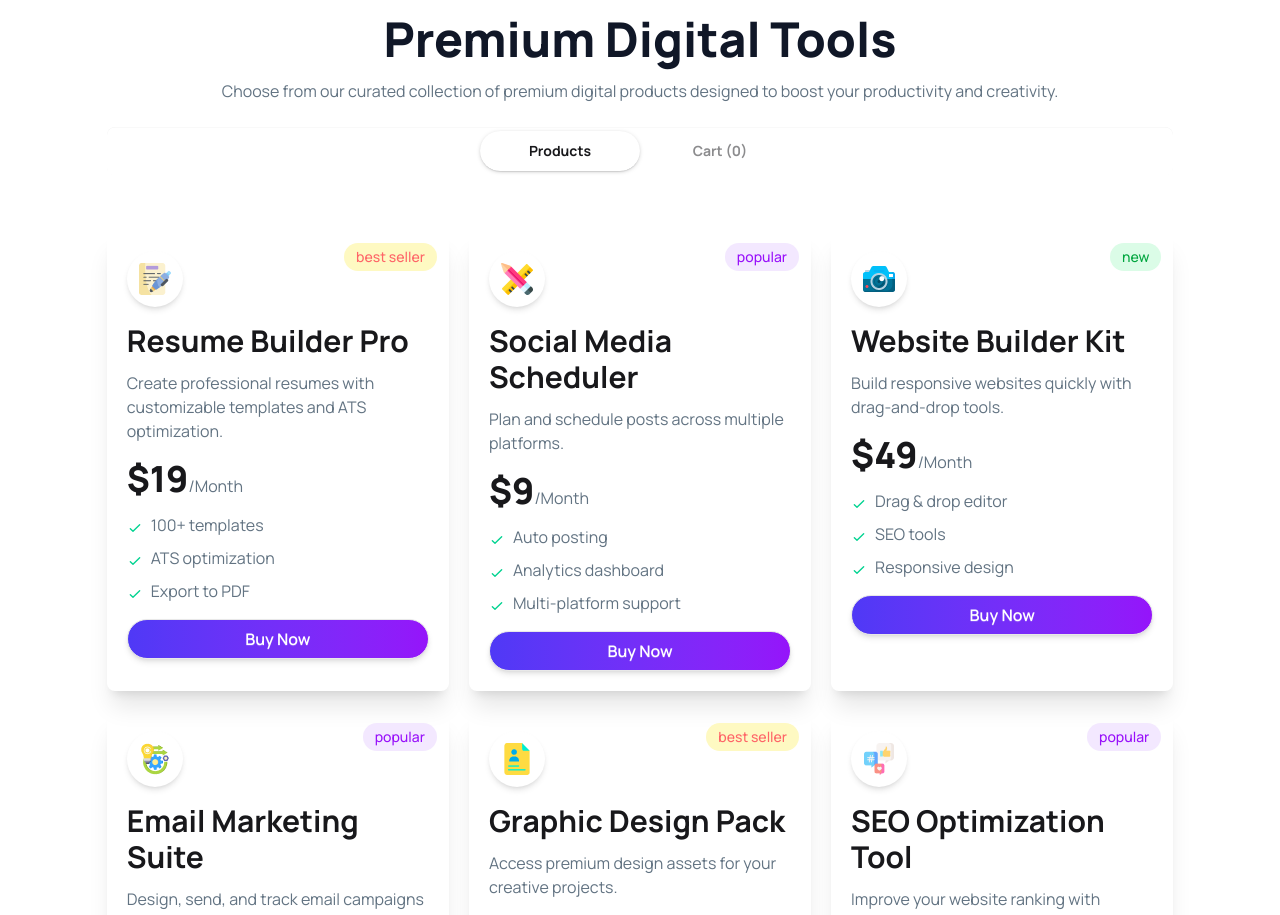
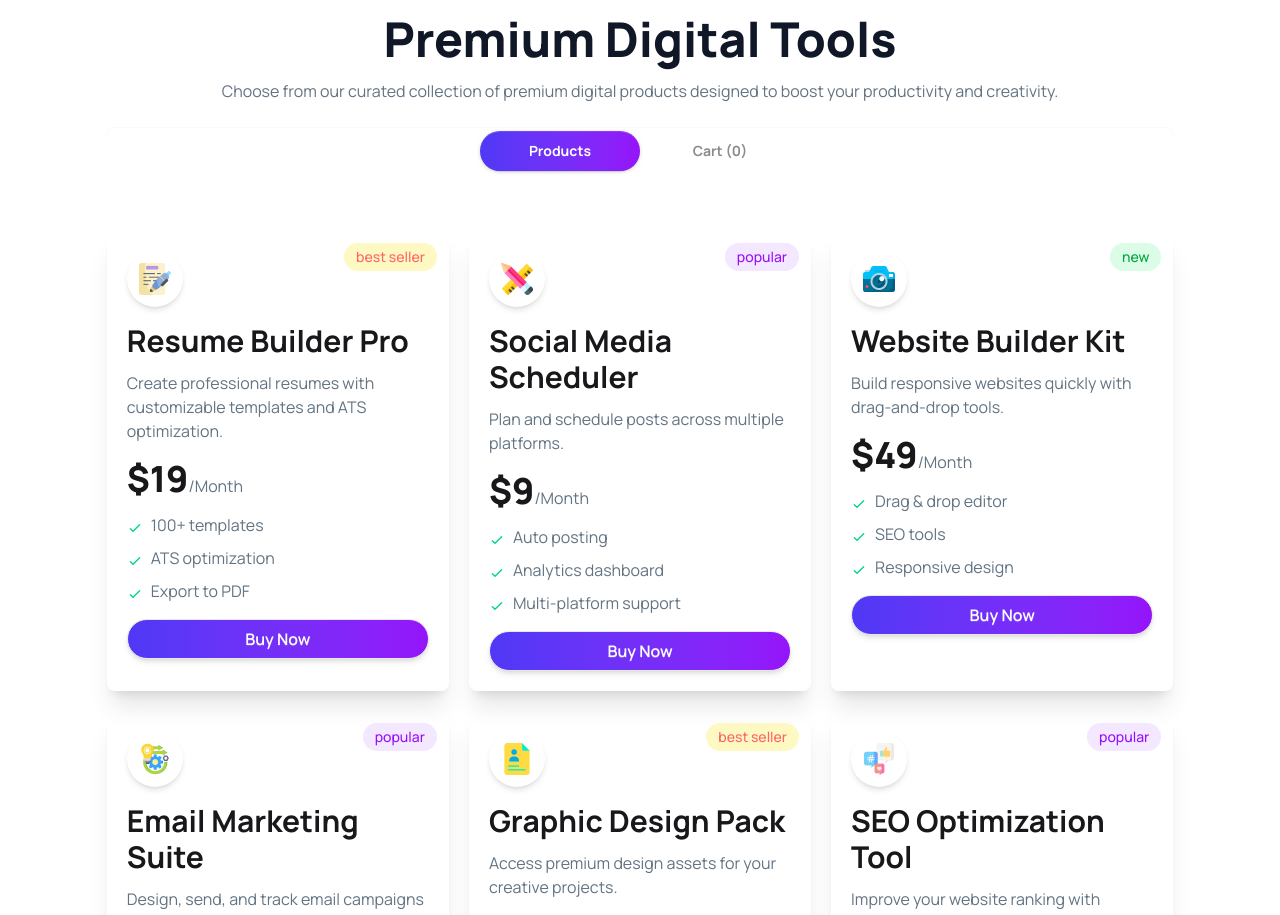
Before and after one commit to abutalha08/digi-tools-platform-A06, a React (Vite) app: page / in a window 1280 px wide. Shown: the part 1180-2095 px from the top of the page. Built offline with nearby package versions, Linux system fonts and the light colour scheme.

Commit message:
Give Background color in tabs as per figma

```diff
--- a/src/components/Tabs/Tabs.jsx
+++ b/src/components/Tabs/Tabs.jsx
@@ -1,13 +1,28 @@
-import React from 'react';
+import React from "react";
 
-const Tabs = ({ setActiveTab, carts}) => {
+const Tabs = ({ activeTab, setActiveTab, carts }) => {
   return (
     <div>
       {/* name of each tab group should be unique */}
       <div className="tabs tabs-box  justify-center bg-transparent">
-  <input type="radio" name="my_tabs_1" className="tab rounded-full w-40 font-bold " aria-label="Products" onClick={() => setActiveTab("product")} defaultChecked />
-  <input type="radio" name="my_tabs_1" className="tab rounded-full w-40 font-bold " aria-label= {`Cart (${carts.length})`} onClick={() => setActiveTab("cart")}  />
+        <input
+          type="radio"
+          name="my_tabs_1"
+          className={`tab rounded-full w-40 font-bold
+                        ${activeTab === "product" ? "tab-active bg-linear-to-r from-[#4F39F6] to-[#9514FA] text-white" : ""}`}
+          aria-label="Products"
+          onClick={() => setActiveTab("product")}
+          defaultChecked
+        />
 
+        <input
+          type="radio"
+          name="my_tabs_1"
+          className={`tab rounded-full w-40 font-bold
+                        ${activeTab === "cart" ? "tab-active bg-linear-to-r from-[#4F39F6] to-[#9514FA] text-white" : ""}`}
+          aria-label={`Cart (${carts.length})`}
+          onClick={() => setActiveTab("cart")}
+        />
       </div>
     </div>
   );
```
Lines whose indentation alone changed are shown as unchanged.
